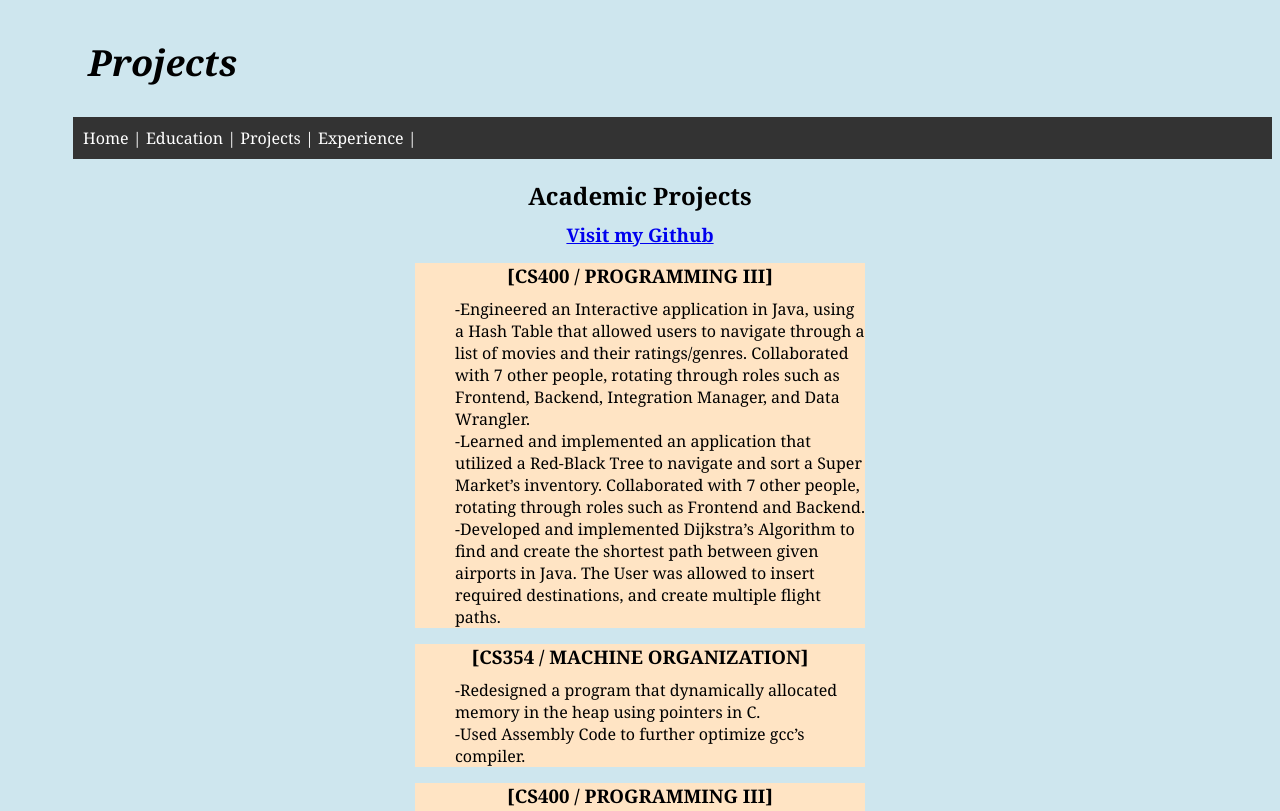
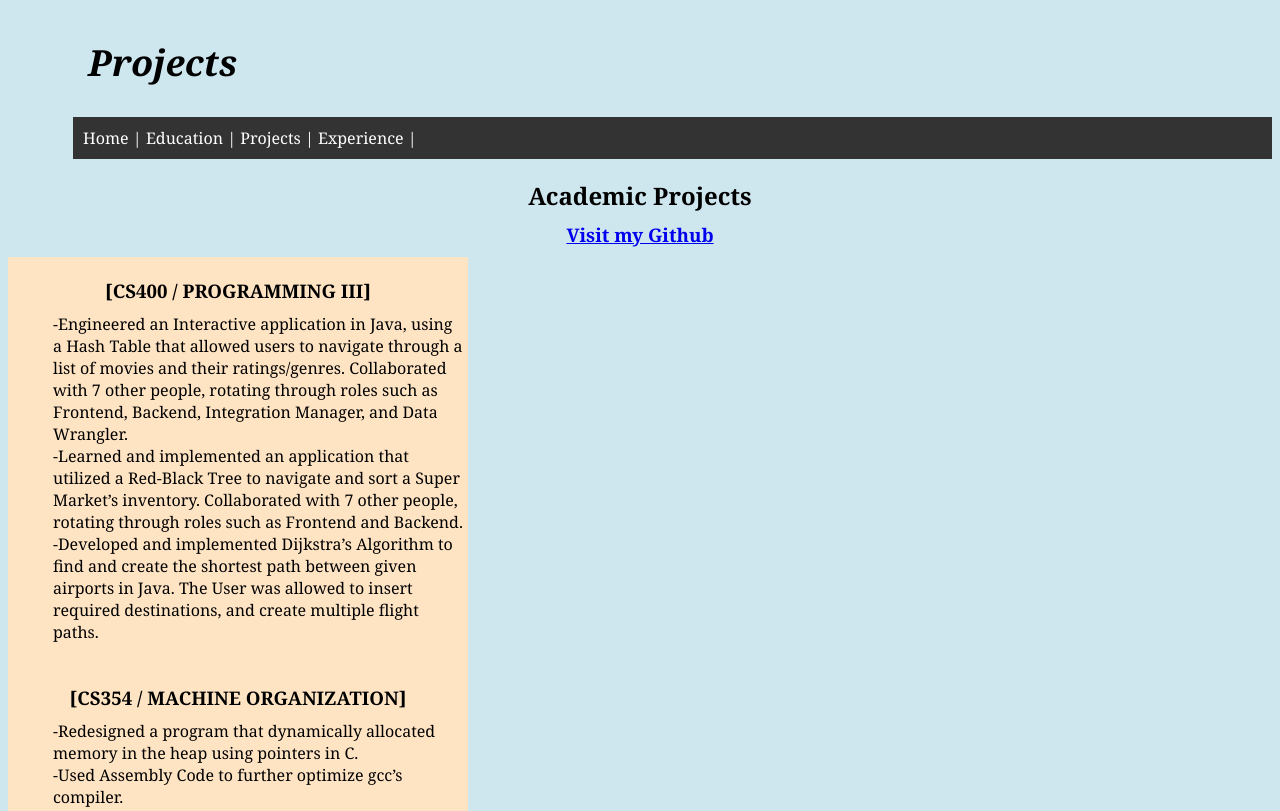
Before and after one commit to LeonardoA7/LeonardoA7.github.io, a plain HTML site: page projects.html in a window 1280 px wide. Shown: the top 811 px of the page. Drawn offline with Linux system fonts and the light colour scheme.

Commit message:
Add files via upload

```diff
--- a/styles.css
+++ b/styles.css
@@ -21,10 +21,11 @@
   }
   .mart {
     background-color: bisque;
-    margin: auto;
+    padding: 5px;
     width: 450px;
   }
   .martE {
     background-color: bisque;
+    padding: 5px;
     width: 450px;
   }
```
